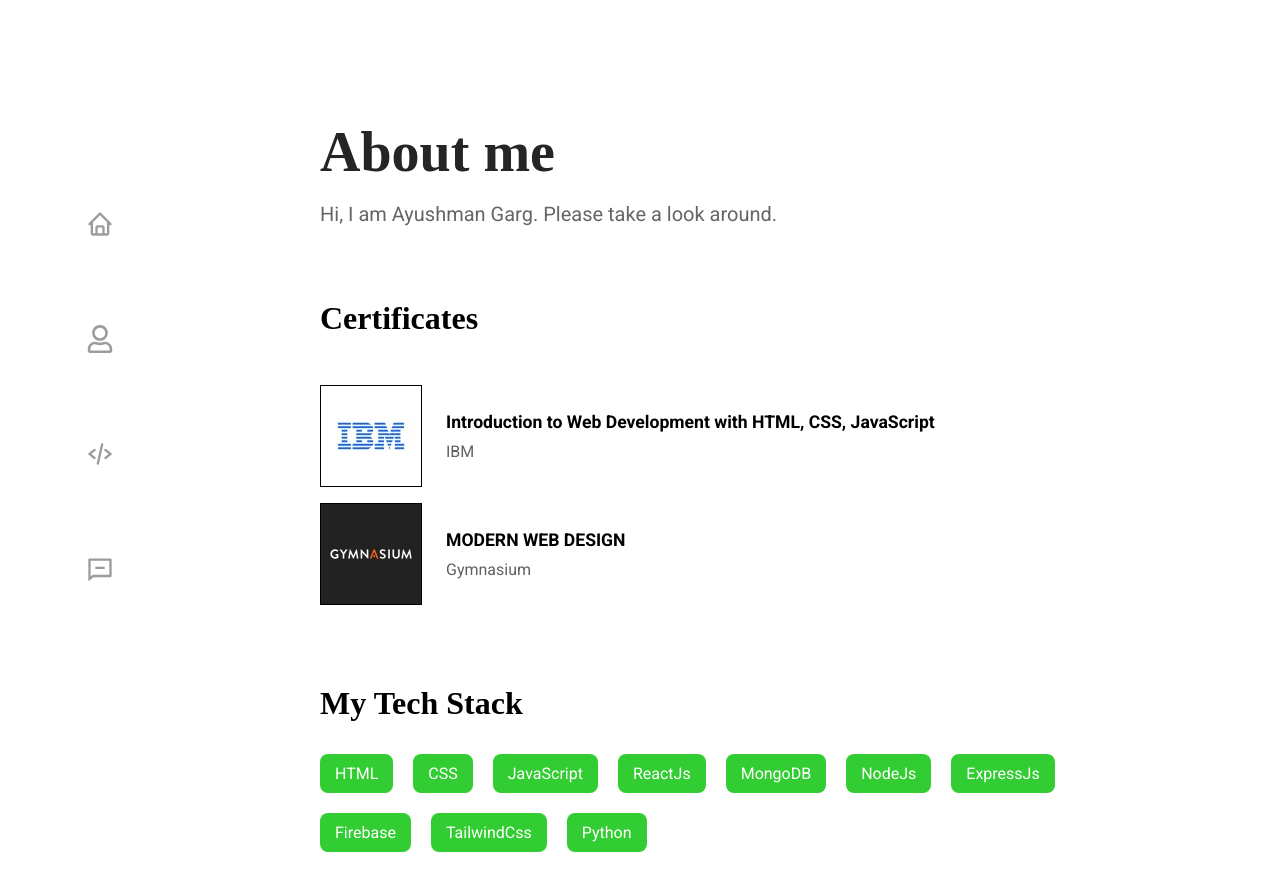
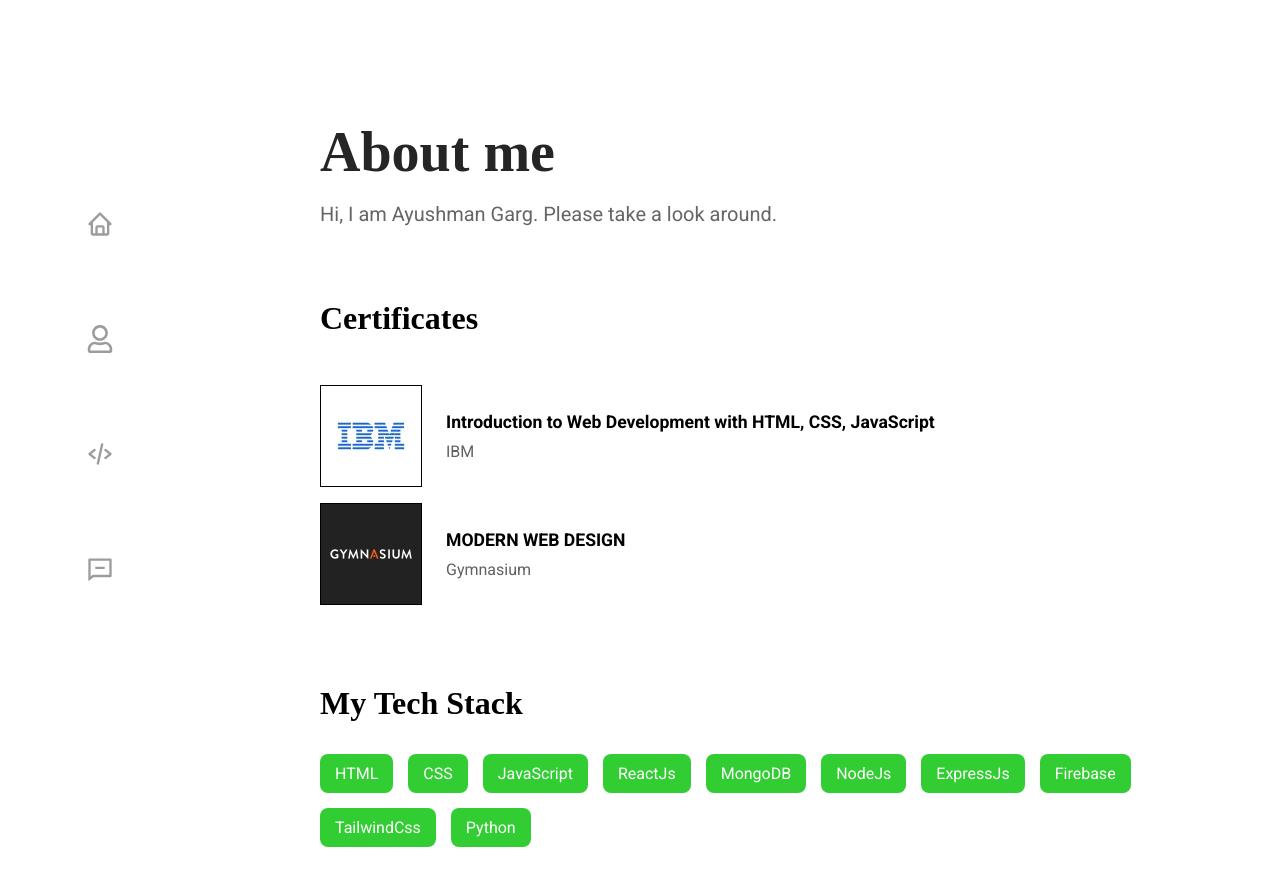
Before and after one commit to ayushmangarg2003/ayushmangarg, a React (Create React App) app: page /about in a window 1280 px wide. Shown: the top 890 px of the page. Built offline with nearby package versions, Linux system fonts and the light colour scheme; a web font is replaced by a local one.

Commit message:
Update TechSkills.css

```diff
--- a/src/components/TechSkills/TechSkills.css
+++ b/src/components/TechSkills/TechSkills.css
@@ -9,7 +9,7 @@
 }
 .skillsBtn{
     display: flex;
-    gap: 20px;
+    gap: 15px;
     flex-wrap: wrap;
 }
 .btn{
```
